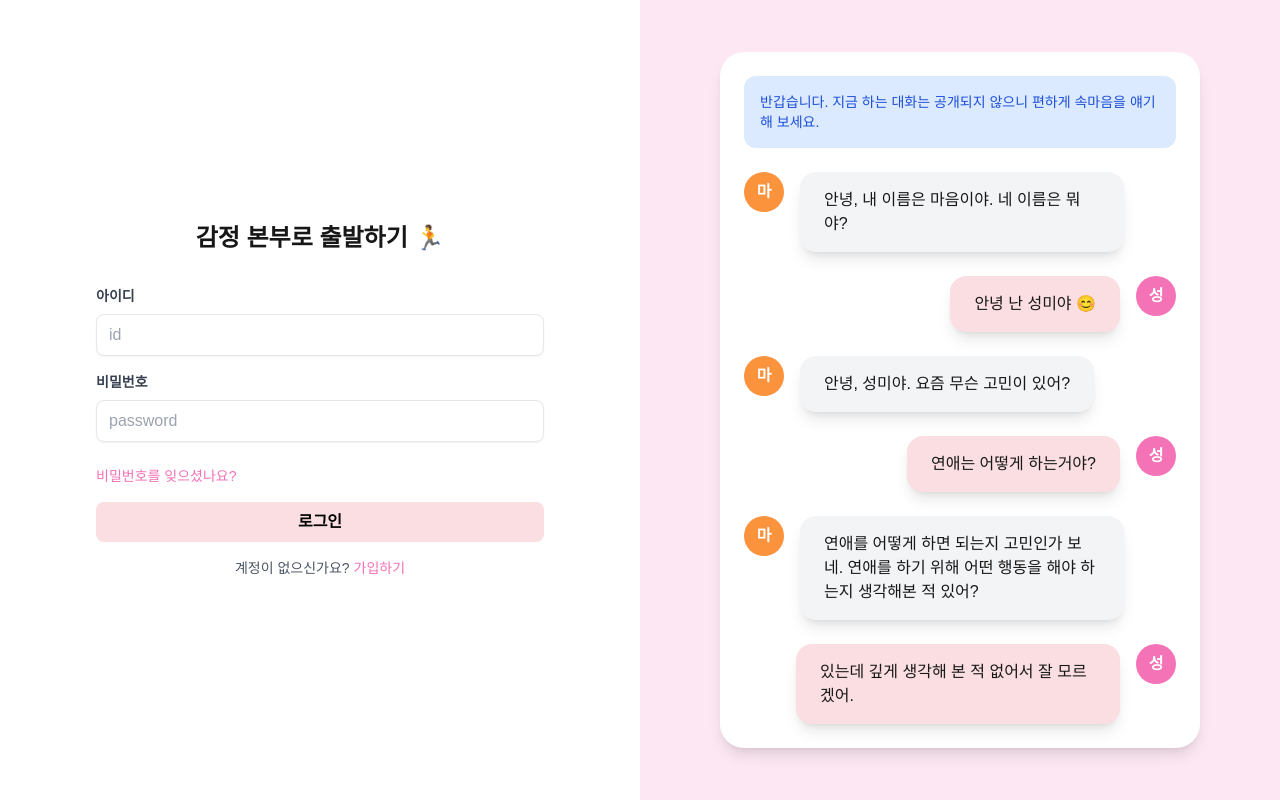
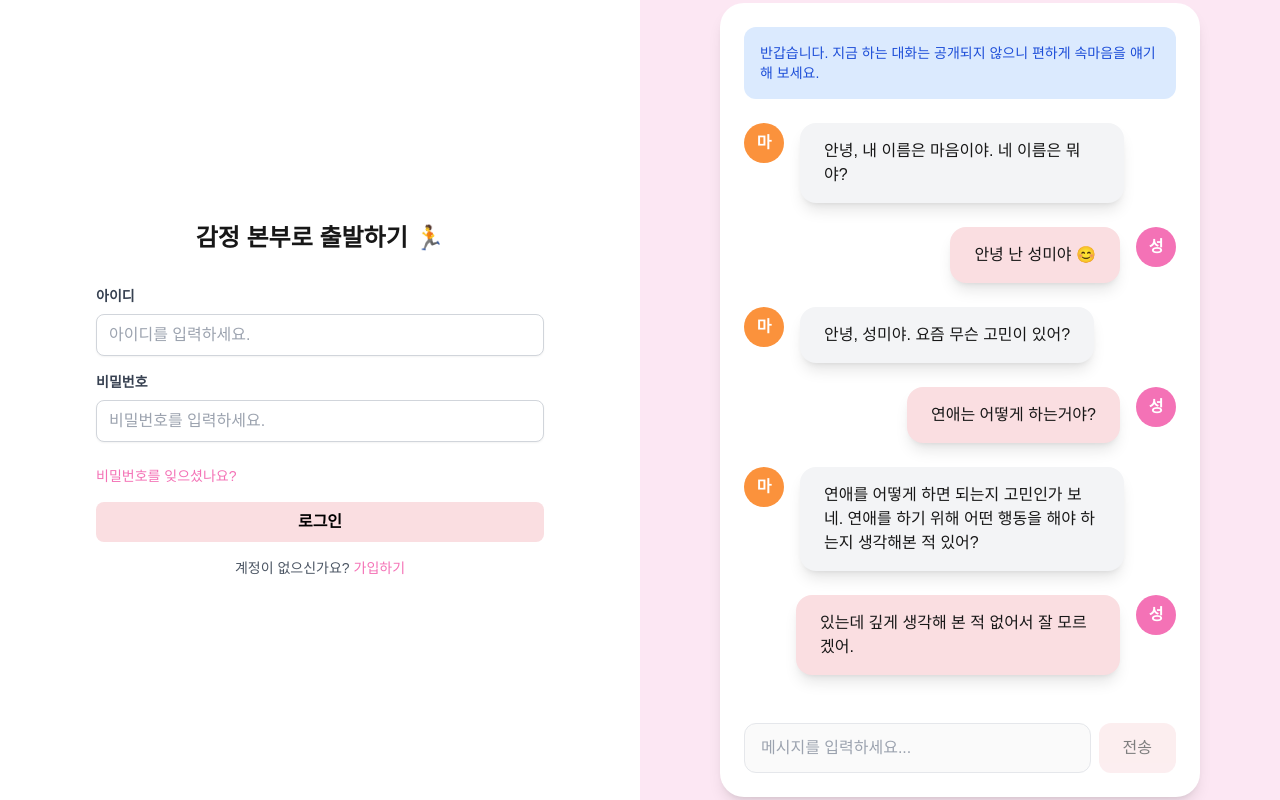
Before and after one commit to gjtjdwl/insideout-front, a Next.js app: page /login in a window 1280 px wide. Built offline with nearby package versions, Linux system fonts and the light colour scheme.

Commit message:
Feat: 로그인 성공 시, Modal을 띄우도록 함, 로그인 에러 문구 다양화

```diff
--- a/app/components/LoginForm.tsx
+++ b/app/components/LoginForm.tsx
@@ -1,20 +1,40 @@
 'use client';
 
-import router from 'next/router';
+import { useRouter } from 'next/navigation';
 import React, { useState } from 'react';
+import { AuthAPI } from '../api';
 
-const LoginForm: React.FC = () => {
-  // 상태 관리 (아이디와 비밀번호)
+interface LoginFormProps {
+  onLoginSuccess: (name: string) => void;
+}
+
+const LoginForm: React.FC<LoginFormProps> = ({ onLoginSuccess }) => {
+  const router = useRouter();
   const [id, setId] = useState<string>('');
   const [password, setPassword] = useState<string>('');
+  const [error, setError] = useState<string>('');
 
-  // 폼 제출 핸들러
-  const handleSubmit = (e: React.FormEvent<HTMLFormElement>) => {
+  const handleSubmit = async (e: React.FormEvent) => {
     e.preventDefault();
-    console.log('로그인 시도:', { id, password });
+    setError('');
 
-    // TODO: 로그인 API 연동
-    router.push('/');
+    try {
+      const response = await AuthAPI.login({
+        user_id: id,
+        password: password,
+      });
+
+      // 로그인 성공 시 콜백 호출 (사용자 이름 전달)
+      onLoginSuccess(response.userId);
+    } catch (error: any) {
+      if (error.response?.status === 401) {
+        setError('아이디 또는 비밀번호가 일치하지 않습니다.');
+      } else if (error.response?.status === 404) {
+        setError('존재하지 않는 계정입니다.');
+      } else {
+        setError('로그인에 실패했습니다. 잠시 후 다시 시도해주세요.');
+      }
+    }
   };
 
   return (
@@ -32,10 +52,12 @@ const LoginForm: React.FC = () => {
           <input
             type="text"
             id="id"
-            placeholder="id"
+            placeholder="아이디를 입력하세요."
             value={id}
             onChange={(e) => setId(e.target.value)}
-            className="w-full px-3 py-2 border rounded-lg shadow-sm focus:outline-none focus:ring-2 focus:ring-pink-400"
+            className={`w-full px-3 py-2 border rounded-lg shadow-sm focus:outline-none focus:ring-2 focus:ring-pink-400
+              ${error ? 'border-red-500' : 'border-gray-300'}`}
+            required
           />
         </div>
 
@@ -50,10 +72,12 @@ const LoginForm: React.FC = () => {
           <input
             type="password"
             id="password"
-            placeholder="password"
+            placeholder="비밀번호를 입력하세요."
             value={password}
             onChange={(e) => setPassword(e.target.value)}
-            className="w-full px-3 py-2 border rounded-lg shadow-sm focus:outline-none focus:ring-2 focus:ring-pink-400"
+            className={`w-full px-3 py-2 border rounded-lg shadow-sm focus:outline-none focus:ring-2 focus:ring-pink-400
+              ${error ? 'border-red-500' : 'border-gray-300'}`}
+            required
           />
         </div>
 
@@ -63,6 +87,11 @@ const LoginForm: React.FC = () => {
             비밀번호를 잊으셨나요?
           </a>
         </div>
+
+        {/* 에러 메시지 표시 */}
+        {error && (
+          <div className="text-red-500 text-sm mb-4 text-center">{error}</div>
+        )}
 
         {/* 로그인 버튼 */}
         <button
--- a/app/login/page.tsx
+++ b/app/login/page.tsx
@@ -1,12 +1,43 @@
-import React from 'react';
+'use client';
+
+import React, { useState, useEffect } from 'react';
 import LoginForm from '../components/LoginForm';
+import SuccessModal from '../components/SuccessModal';
+import { useRouter } from 'next/navigation';
 
 const LoginPage: React.FC = () => {
+  const router = useRouter();
+  const [showSuccessModal, setShowSuccessModal] = useState(false);
+  const [countdown, setCountdown] = useState(3);
+  const [userId, setUserId] = useState('');
+
+  useEffect(() => {
+    if (showSuccessModal && countdown > 0) {
+      const timer = setInterval(() => {
+        setCountdown((prev) => prev - 1);
+      }, 1000);
+
+      return () => clearInterval(timer);
+    } else if (showSuccessModal && countdown === 0) {
+      router.push('/');
+    }
+  }, [showSuccessModal, countdown, router]);
+
+  const handleLoginSuccess = (userId: string) => {
+    setUserId(userId);
+    setShowSuccessModal(true);
+  };
+
+  const handleModalClose = () => {
+    setShowSuccessModal(false);
+    router.push('/');
+  };
+
   return (
     <div className="flex h-screen">
       {/* 왼쪽 로그인 컴포넌트 */}
       <div className="w-1/2 flex justify-center items-center bg-white">
-        <LoginForm />
+        <LoginForm onLoginSuccess={handleLoginSuccess} />
       </div>
 
       {/* 오른쪽 대화 예시 */}
@@ -80,9 +111,32 @@ const LoginPage: React.FC = () => {
                 성
               </div>
             </div>
+
+            {/* 채팅 입력창 */}
+            <div className="mt-6 flex gap-2">
+              <input
+                type="text"
+                placeholder="메시지를 입력하세요..."
+                className="flex-1 px-4 py-3 rounded-xl border border-gray-200 focus:outline-none focus:border-pink-300"
+                disabled
+              />
+              <button
+                className="bg-customPink text-black px-6 py-3 rounded-xl transition-colors disabled:opacity-50"
+                disabled
+              >
+                전송
+              </button>
+            </div>
           </div>
         </div>
       </div>
+
+      {showSuccessModal && (
+        <SuccessModal
+          message={`환영합니다. ${userId}님! (${countdown}초 후 자동으로 이동합니다)`}
+          onClose={handleModalClose}
+        />
+      )}
     </div>
   );
 };
```
